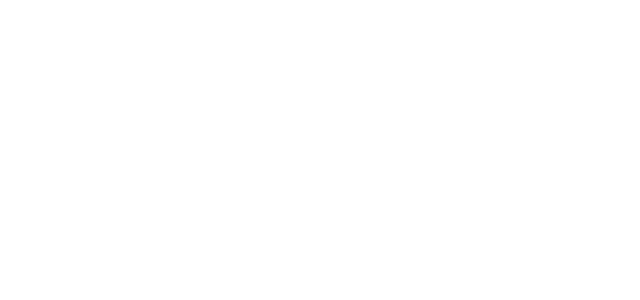
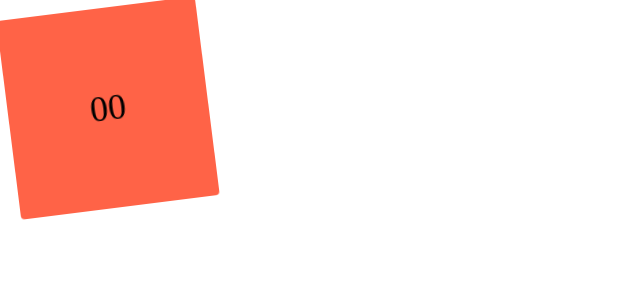
Before and after one commit to joyeajin/react_typescript_study, a React (Create React App) app: page / in a window 1280 px wide. Shown: the top 300 px of the page, without its empty margins (0-640 px from the left). Built offline with nearby package versions, Linux system fonts and the light colour scheme.

Commit message:
styled component 애니메이션

```diff
--- a/package.json
+++ b/package.json
@@ -6,7 +6,8 @@
     "cra-template": "1.2.0",
     "react": "^19.0.0",
     "react-dom": "^19.0.0",
-    "react-scripts": "5.0.1"
+    "react-scripts": "5.0.1",
+    "styled-components": "^6.1.14"
   },
   "scripts": {
     "start": "react-scripts start",
--- a/src/App.js
+++ b/src/App.js
@@ -1,5 +1,47 @@
+import styled, { keyframes } from "styled-components";
+
+const Wrapper = styled.div`
+  display: flex;
+`;
+
+const animation = keyframes`
+  0%{
+    transform: rotate(0deg);
+    border-radius: 0px;
+  }
+  50%{
+    border-radius: 100px;
+  }
+  100%{
+    transform: rotate(360deg);
+    border-radius: 0px;
+  }
+`;
+
+const Box = styled.div`
+  height: 200px;
+  width: 200px;
+  background-color: tomato;
+  animation: ${animation} 1s linear infinite;
+  display: flex;
+  align-items: center;
+  justify-content: center;
+  span {
+    font-size: 36px;
+    &:hover {
+      font-size: 40px;
+    }
+  }
+`;
+
 function App() {
-  return <div className="App"></div>;
+  return (
+    <Wrapper>
+      <Box>
+        <span>00</span>
+      </Box>
+    </Wrapper>
+  );
 }
 
 export default App;
```
Also changed, not shown: 1 other file (tests, documents, lock files or other folders).
